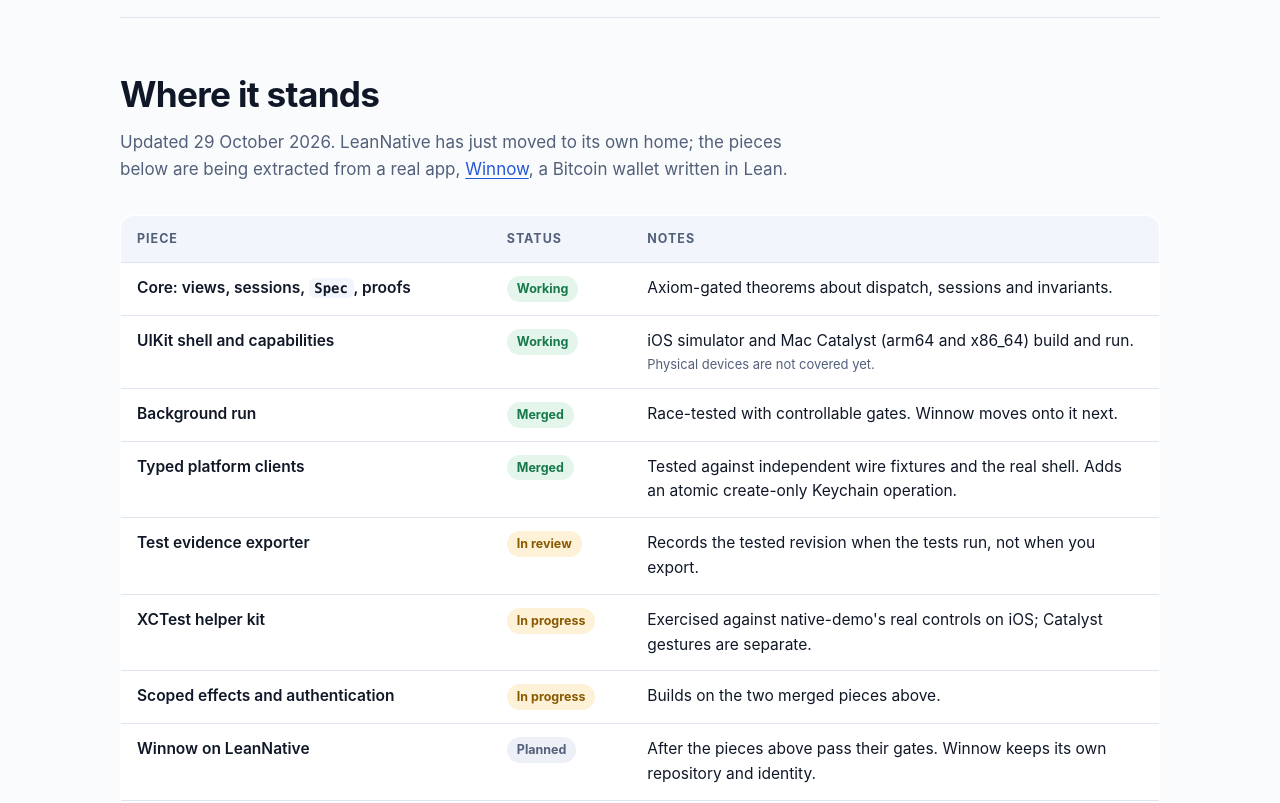
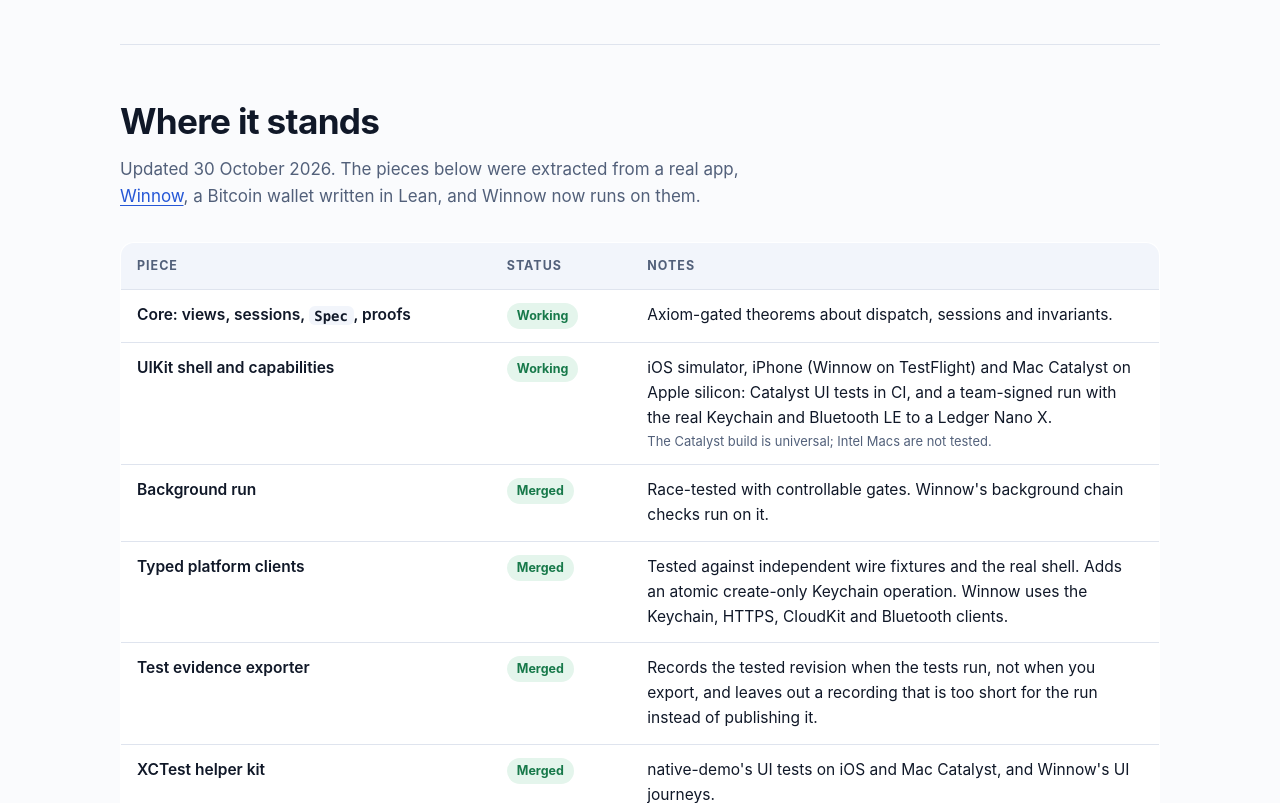
Before and after one commit to LeanNative/website, a plain HTML site: page docs/index.html in a window 1280 px wide. Shown: the part 3060-3863 px from the top of the page. Drawn offline with Linux system fonts and the light colour scheme.

Commit message:
Status as of 30 October: everything extracted is merged, Winnow ships on it, the app manifest (#1)
The status table said the evidence exporter was in review, the XCTest kit and scoped effects in progress, and Winnow planned; all are merged (#9-#17) and Winnow 0.9.3 and 0.9.4 are on TestFlight on LeanNative. Adds the app manifest (#20), and the build line now says the project comes from it. The shell row names what has run: an iPhone through Winnow, Mac Catalyst on Apple silicon in CI and team-signed with Bluetooth LE; Intel Macs are not tested.

```diff
--- a/docs/index.html
+++ b/docs/index.html
@@ -63,7 +63,7 @@
         <li><b>Write the app and its invariants in Lean.</b><span>Typed views can only emit messages <code>update</code> handles. You state the properties you need and prove that every message preserves them.</span></li>
         <li><b>Lean checks the proofs and compiles to C.</b><span>The same <code>update</code> and <code>view</code> run in headless tests and in the app. An axiom gate fails the build if a theorem leans on anything unexpected.</span></li>
         <li><b>The shell makes it an app.</b><span>A generic Objective-C shell, printed from Lean and checked against the view grammar as it builds, renders the tree with UIKit and offers the platform: authentication, Keychain, HTTPS, CloudKit, Bluetooth LE, background tasks.</span></li>
-        <li><b>Xcode builds one app for iPhone, iPad and Mac.</b><span>XcodeGen project, Lean's runtime retargeted for the platform, a check that no Swift was compiled, linked or bundled.</span></li>
+        <li><b>Xcode builds one app for iPhone, iPad and Mac.</b><span>A project generated from the app's Lean manifest, which refuses a capability without its usage text or entitlement; Lean's runtime retargeted for the platform; a check that no Swift was compiled, linked or bundled.</span></li>
       </ol>
     </section>
 
@@ -126,19 +126,20 @@
 
     <section id="status" aria-labelledby="st-h">
       <h2 id="st-h">Where it stands</h2>
-      <p class="sub">Updated 29 October 2026. LeanNative has just moved to its own home; the pieces below are being extracted from a real app, <a href="https://github.com/winnowwallet/winnow-lean">Winnow</a>, a Bitcoin wallet written in Lean.</p>
+      <p class="sub">Updated 30 October 2026. The pieces below were extracted from a real app, <a href="https://github.com/winnowwallet/winnow-lean">Winnow</a>, a Bitcoin wallet written in Lean, and Winnow now runs on them.</p>
       <div class="scroll">
       <table>
         <thead><tr><th>Piece</th><th>Status</th><th>Notes</th></tr></thead>
         <tbody>
           <tr><td class="name">Core: views, sessions, <code>Spec</code>, proofs</td><td><span class="chip ok">Working</span></td><td>Axiom-gated theorems about dispatch, sessions and invariants.</td></tr>
-          <tr><td class="name">UIKit shell and capabilities</td><td><span class="chip ok">Working</span></td><td>iOS simulator and Mac Catalyst (arm64 and x86_64) build and run. <small>Physical devices are not covered yet.</small></td></tr>
-          <tr><td class="name">Background run</td><td><span class="chip ok">Merged</span></td><td>Race-tested with controllable gates. Winnow moves onto it next.</td></tr>
-          <tr><td class="name">Typed platform clients</td><td><span class="chip ok">Merged</span></td><td>Tested against independent wire fixtures and the real shell. Adds an atomic create-only Keychain operation.</td></tr>
-          <tr><td class="name">Test evidence exporter</td><td><span class="chip wip">In review</span></td><td>Records the tested revision when the tests run, not when you export.</td></tr>
-          <tr><td class="name">XCTest helper kit</td><td><span class="chip wip">In progress</span></td><td>Exercised against native-demo's real controls on iOS; Catalyst gestures are separate.</td></tr>
-          <tr><td class="name">Scoped effects and authentication</td><td><span class="chip wip">In progress</span></td><td>Builds on the two merged pieces above.</td></tr>
-          <tr><td class="name">Winnow on LeanNative</td><td><span class="chip soon">Planned</span></td><td>After the pieces above pass their gates. Winnow keeps its own repository and identity.</td></tr>
+          <tr><td class="name">UIKit shell and capabilities</td><td><span class="chip ok">Working</span></td><td>iOS simulator, iPhone (Winnow on TestFlight) and Mac Catalyst on Apple silicon: Catalyst UI tests in CI, and a team-signed run with the real Keychain and Bluetooth LE to a Ledger Nano X. <small>The Catalyst build is universal; Intel Macs are not tested.</small></td></tr>
+          <tr><td class="name">Background run</td><td><span class="chip ok">Merged</span></td><td>Race-tested with controllable gates. Winnow's background chain checks run on it.</td></tr>
+          <tr><td class="name">Typed platform clients</td><td><span class="chip ok">Merged</span></td><td>Tested against independent wire fixtures and the real shell. Adds an atomic create-only Keychain operation. Winnow uses the Keychain, HTTPS, CloudKit and Bluetooth clients.</td></tr>
+          <tr><td class="name">Test evidence exporter</td><td><span class="chip ok">Merged</span></td><td>Records the tested revision when the tests run, not when you export, and leaves out a recording that is too short for the run instead of publishing it.</td></tr>
+          <tr><td class="name">XCTest helper kit</td><td><span class="chip ok">Merged</span></td><td>native-demo's UI tests on iOS and Mac Catalyst, and Winnow's UI journeys.</td></tr>
+          <tr><td class="name">Scoped effects and authentication</td><td><span class="chip ok">Merged</span></td><td>Winnow prepares its iCloud backup in one, across the Face ID prompt.</td></tr>
+          <tr><td class="name">App manifest</td><td><span class="chip ok">Merged</span></td><td>An app describes its Xcode project once, in Lean; generation refuses a capability the app uses without its usage text or entitlement. Winnow's move onto it is in review.</td></tr>
+          <tr><td class="name">Winnow on LeanNative</td><td><span class="chip ok">Shipped</span></td><td>Winnow 0.9.3 and 0.9.4 are built on LeanNative and on TestFlight. Winnow keeps its own repository and identity.</td></tr>
           <tr><td class="name">Versioned rename of the <code>ElmLean</code> identifiers</td><td><span class="chip soon">Not scheduled</span></td><td>The package, modules and C symbols keep their old names so existing apps build unchanged.</td></tr>
         </tbody>
       </table>
```
